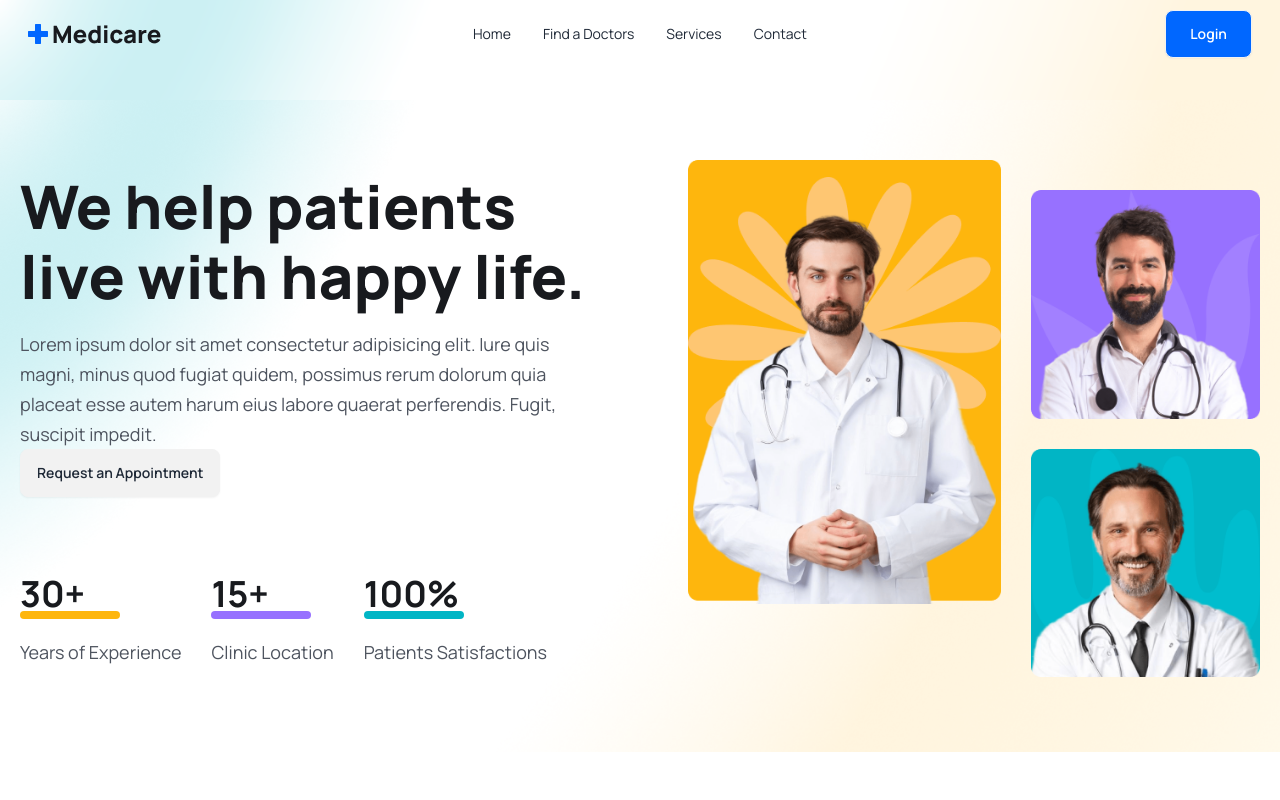
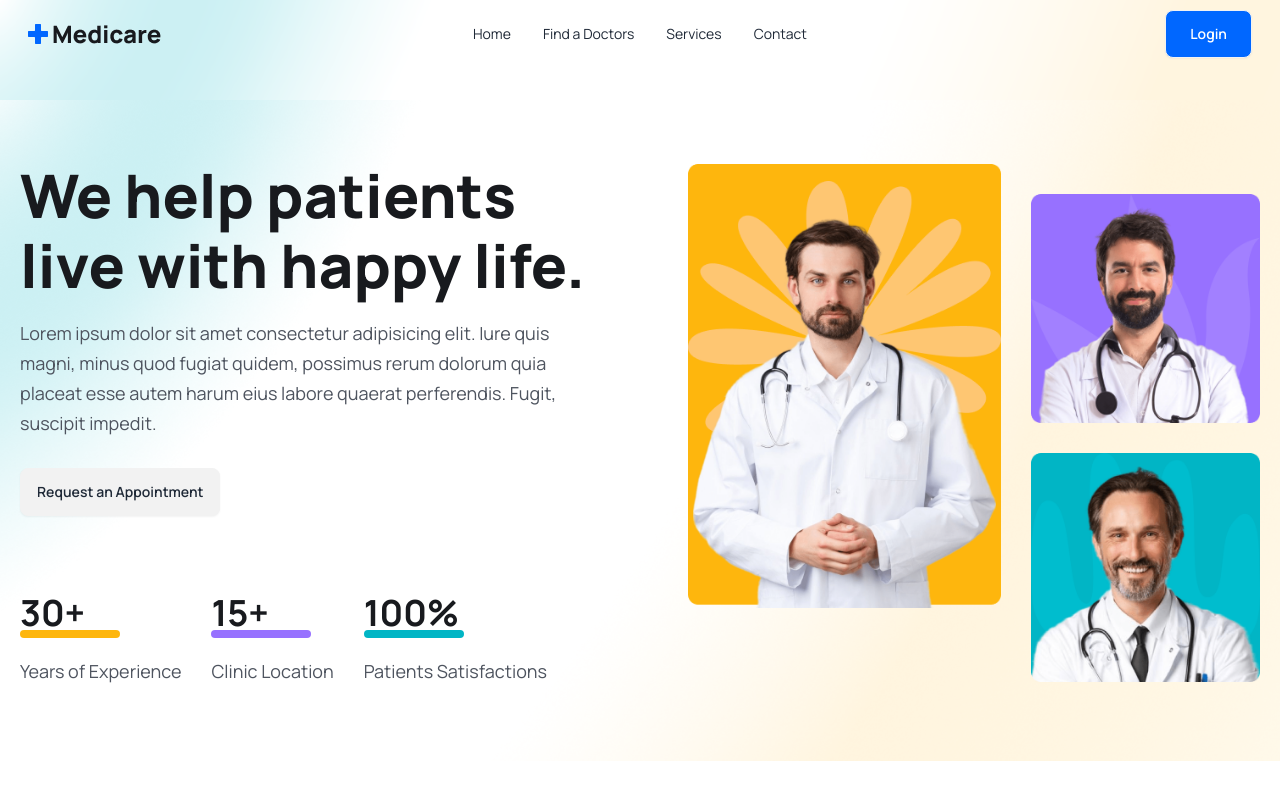
Before and after one commit to codewithriad/madical-booking-app-stripe, a React (Vite) app in the folder client/: page / in a window 1280 px wide. Shown: the top 800 px of the page. Built offline with nearby package versions, Linux system fonts and the light colour scheme.

Commit message:
add button mt on home

```diff
--- a/client/src/pages/Home.jsx
+++ b/client/src/pages/Home.jsx
@@ -27,7 +27,7 @@ const Home = () => {
                   quia placeat esse autem harum eius labore quaerat perferendis.
                   Fugit, suscipit impedit.
                 </p>
-                <button className="btn">Request an Appointment</button>
+                <button className="btn mt-[30px] hover:text-white hover:bg-primaryColor">Request an Appointment</button>
               </div>
               {/* ============ hero counter line ============ */}
 
@@ -70,7 +70,9 @@ const Home = () => {
           </div>
         </div>
       </section>
-      {/* services section */}
+
+
+      {/* doctor services section */}
 
       <section>
         <div className="container">
```
